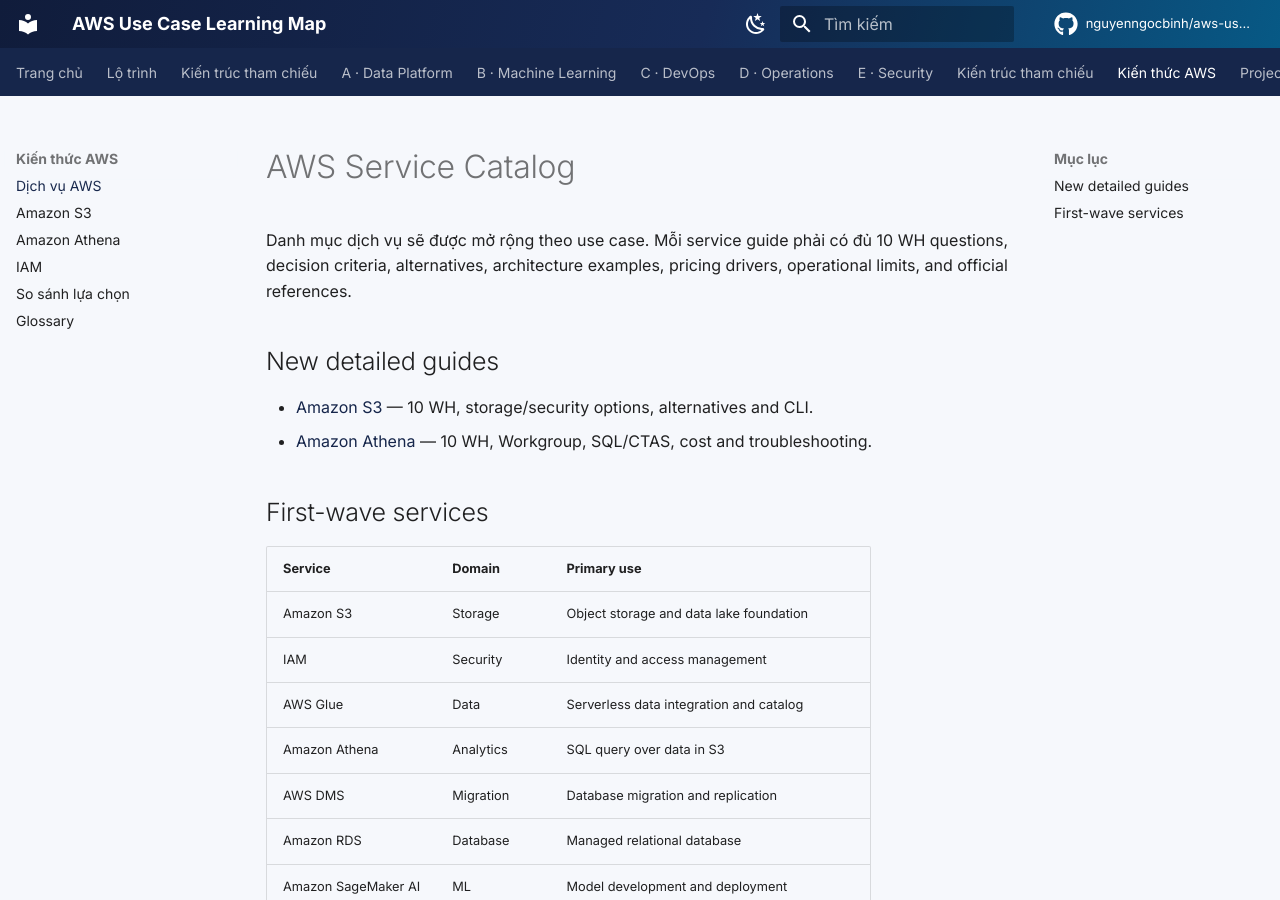
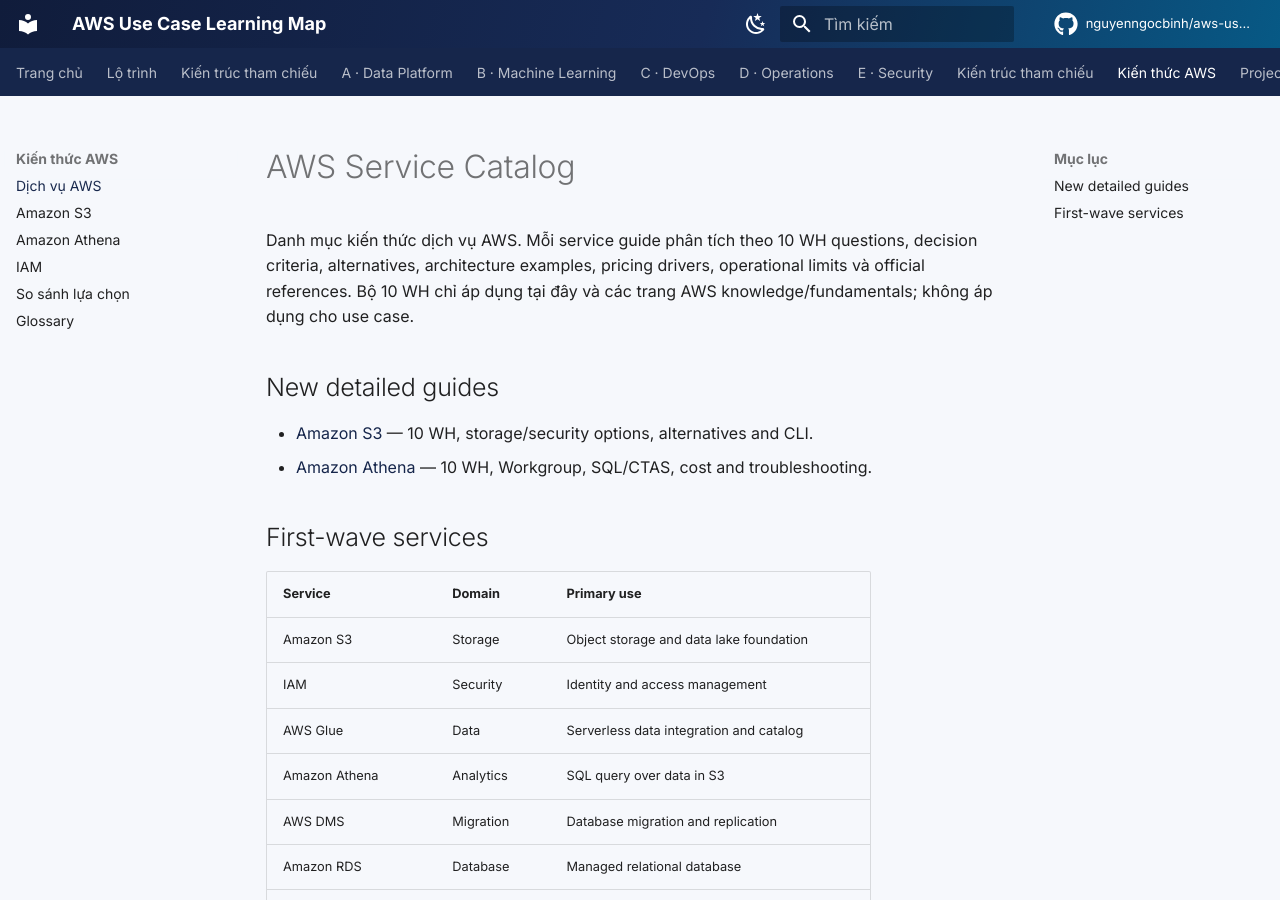
Before and after one commit to nguyenngocbinh/aws-usecase-learning-map, an MkDocs documentation site: the page built from docs/aws-services/index.md, in a window 1280 px wide and 900 px high. Built offline with MkDocs 1.6.1 and Material for MkDocs 9.7.7, drawn with Linux system fonts in a browser that asks for light colours; comment, search, counter and statistics services are not loaded.

Commit message:
docs: clarify 10 WH framework belongs to AWS knowledge pages

```diff
--- a/docs/aws-services/index.md
+++ b/docs/aws-services/index.md
@@ -1,6 +1,6 @@
 # AWS Service Catalog
 
-Danh mục dịch vụ sẽ được mở rộng theo use case. Mỗi service guide phải có đủ 10 WH questions, decision criteria, alternatives, architecture examples, pricing drivers, operational limits, and official references.
+Danh mục kiến thức dịch vụ AWS. Mỗi service guide phân tích theo 10 WH questions, decision criteria, alternatives, architecture examples, pricing drivers, operational limits và official references. Bộ 10 WH chỉ áp dụng tại đây và các trang AWS knowledge/fundamentals; không áp dụng cho use case.
 
 ## New detailed guides
 
```
